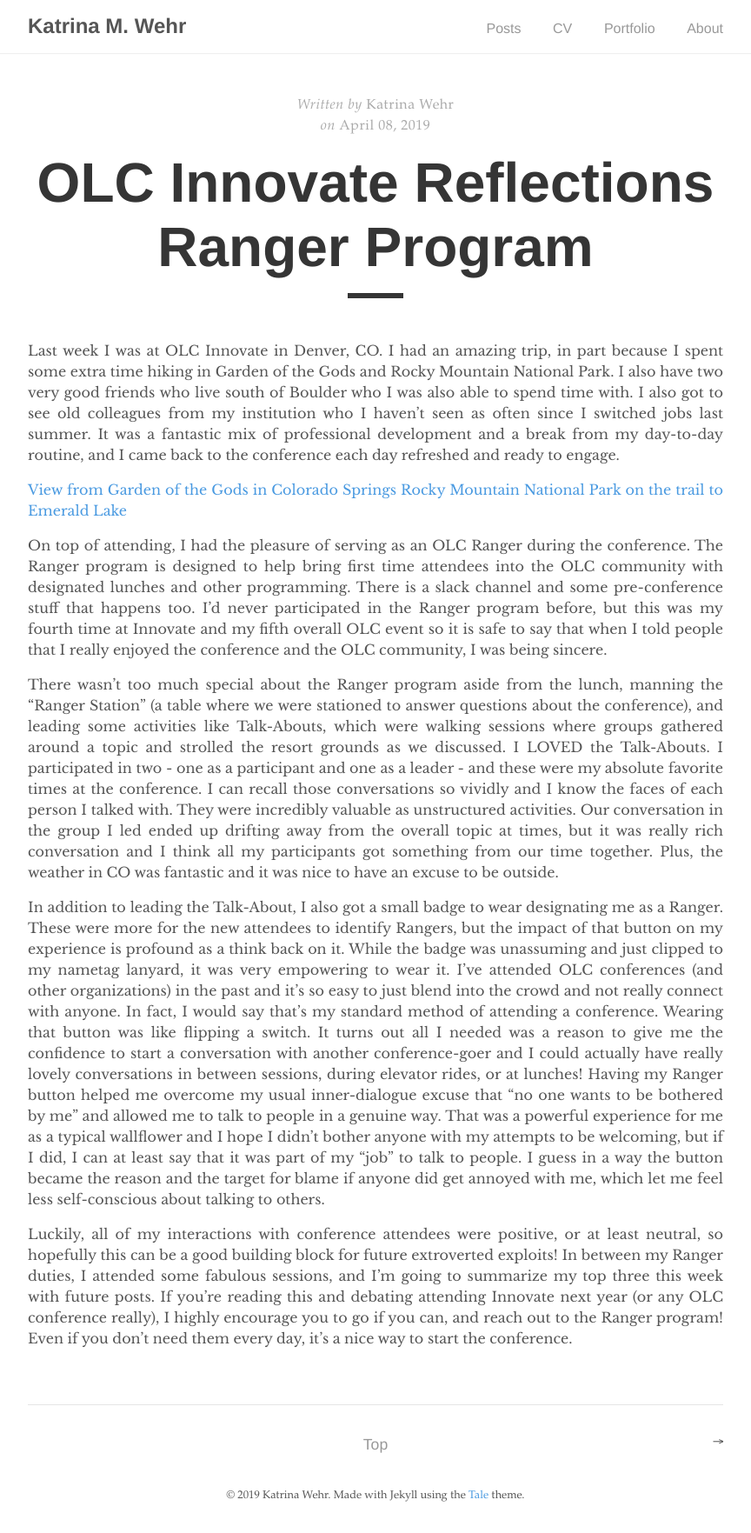
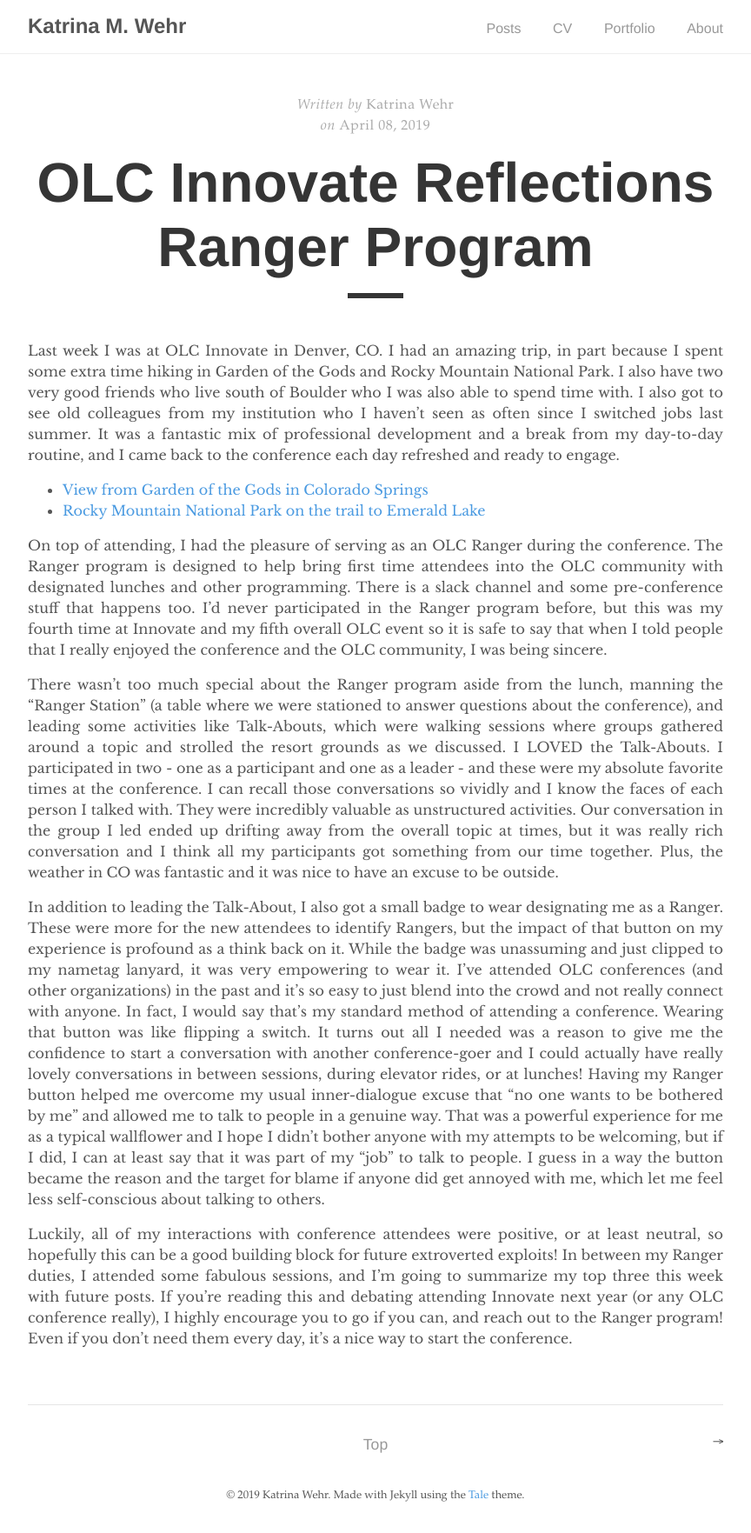
Before and after one commit to kat-wehr/mysite, a Jekyll site: the page built from _posts/2019-04-08-olc-wrap.md, in a window 1280 px wide. Shown: the whole page at 87% size, without its empty margins (208-1072 px from the left). Built offline with Jekyll 4.4.1, drawn with Linux system fonts in a browser that asks for light colours; nearby versions of some CDN libraries.

```diff
--- a/_posts/2019-04-08-olc-wrap.md
+++ b/_posts/2019-04-08-olc-wrap.md
@@ -7,8 +7,8 @@ categories: [Conferences, OLC, Reflection]
 
 Last week I was at OLC Innovate in Denver, CO. I had an amazing trip, in part because I spent some extra time hiking in Garden of the Gods and Rocky Mountain National Park. I also have two very good friends who live south of Boulder who I was also able to spend time with. I also got to see old colleagues from my institution who I haven't seen as often since I switched jobs last summer. It was a fantastic mix of professional development and a break from my day-to-day routine, and I came back to the conference each day refreshed and ready to engage.
 
-[View from Garden of the Gods in Colorado Springs](/assets/gardenofgods.JPG)
-[Rocky Mountain National Park on the trail to Emerald Lake](/assets/rmnp.JPG)
+- [View from Garden of the Gods in Colorado Springs](/assets/gardenofgods.JPG)
+- [Rocky Mountain National Park on the trail to Emerald Lake](/assets/rmnp.JPG)
 
 On top of attending, I had the pleasure of serving as an OLC Ranger during the conference. The Ranger program is designed to help bring first time attendees into the OLC community with designated lunches and other programming. There is a slack channel and some pre-conference stuff that happens too. I'd never participated in the Ranger program before, but this was my fourth time at Innovate and my fifth overall OLC event so it is safe to say that when I told people that I really enjoyed the conference and the OLC community, I was being sincere.
 
```
